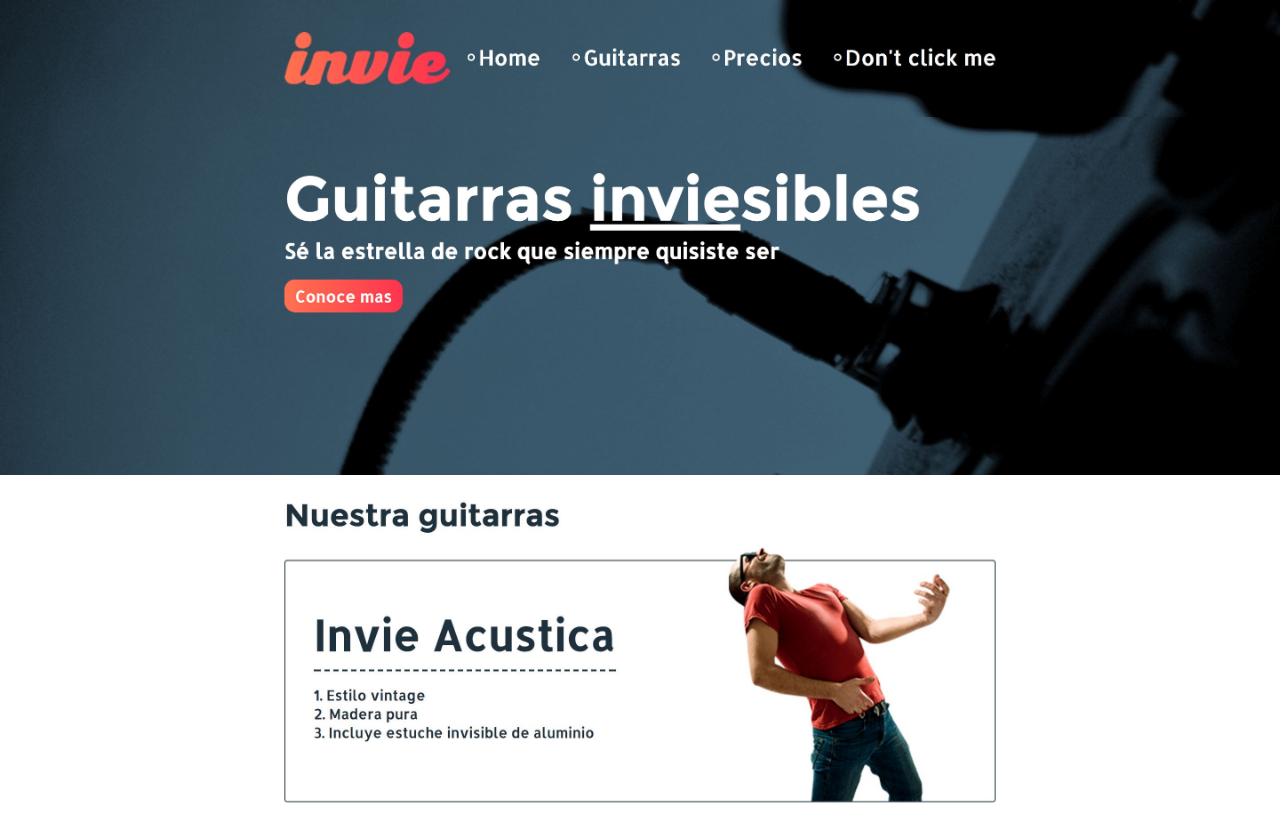
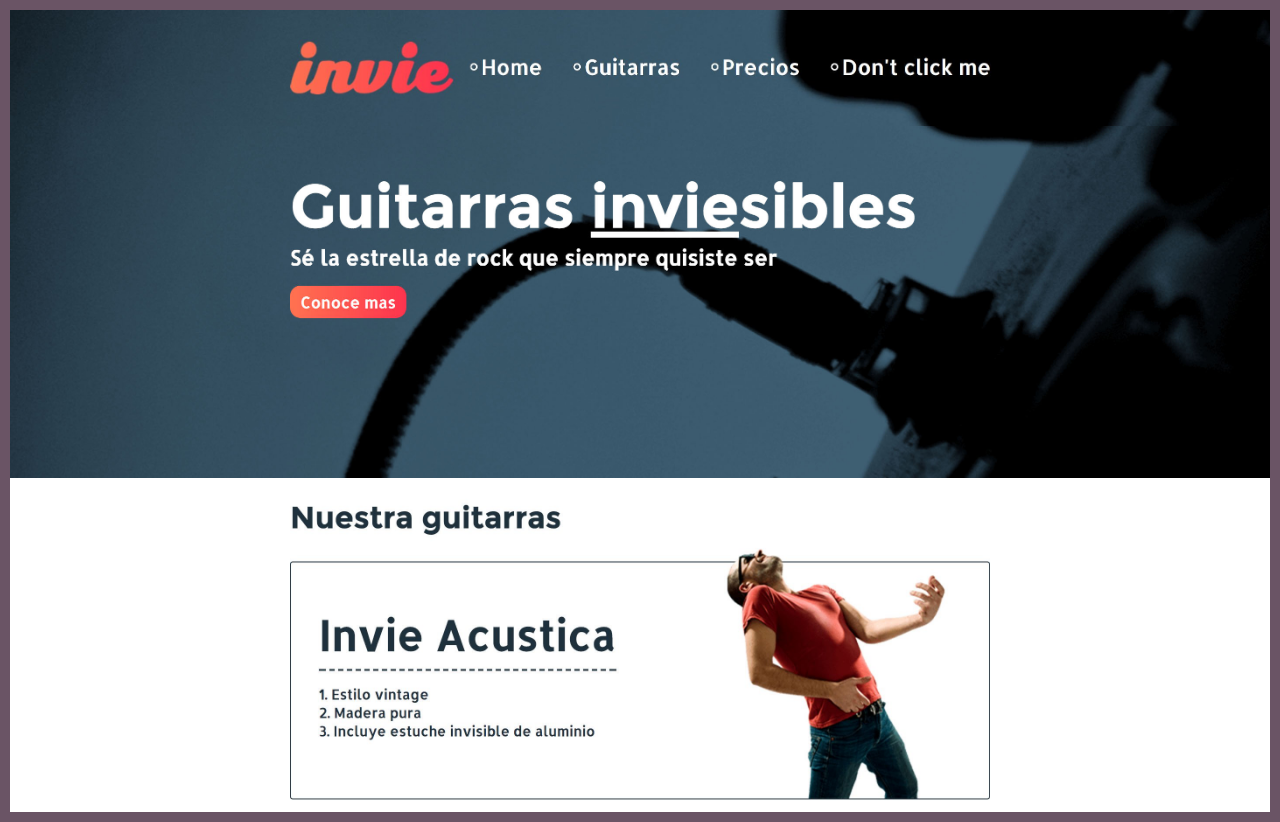
Before and after one commit to rb-one/invie-github, a plain HTML site: page index.html in a window 1280 px wide. Drawn offline with Linux system fonts and the light colour scheme.

Commit message:
hotfix 1

```diff
--- a/index.html
+++ b/index.html
@@ -6,6 +6,7 @@
     <style media ="screen">
       body {
         margin: 0;
+        border: 10px solid #6a5465;
 
       }
       img {
```
